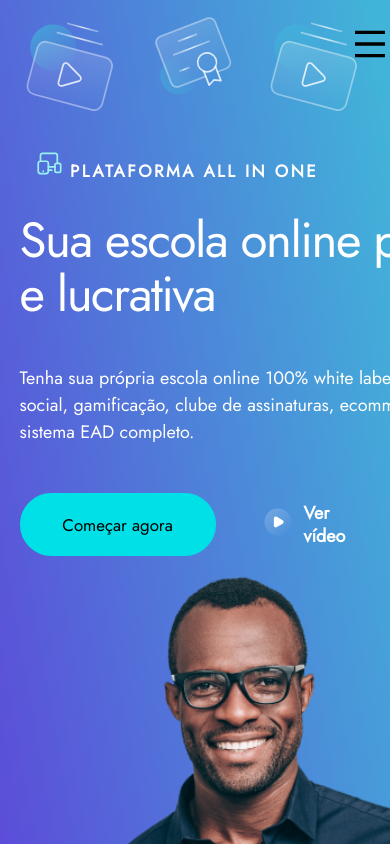
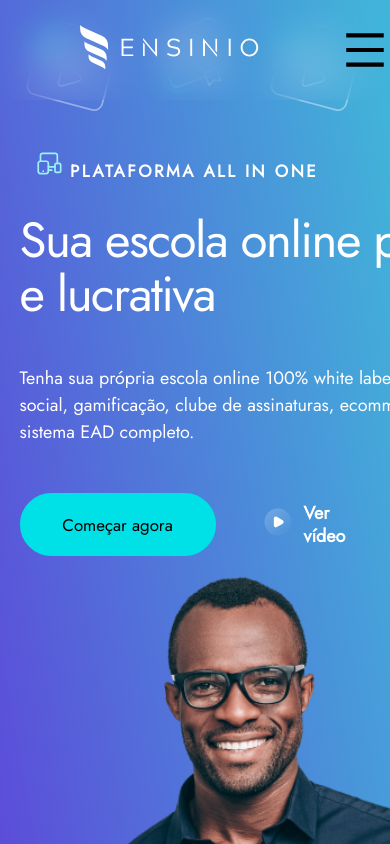
Before and after one commit to Felpasw/ensinio-frontend-challenge, a React (Create React App) app: page / in a window 390 px wide. Shown: the top 844 px of the page. Built offline with nearby package versions, Linux system fonts and the light colour scheme.

Commit message:
Adjusting mobile interface

```diff
--- a/src/assets/IconMenu/index.tsx
+++ b/src/assets/IconMenu/index.tsx
@@ -1,6 +1,6 @@
 export default function IconMenu() {
   return (
-    <svg xmlns="http://www.w3.org/2000/svg" viewBox="0 0 24 24">
+    <svg xmlns="http://www.w3.org/2000/svg" viewBox="0 0 24 24" color="#ffff">
       <path d="M3 4H21V6H3V4ZM3 11H21V13H3V11ZM3 18H21V20H3V18Z"></path>
     </svg>
   );
--- a/src/presentation/Components/MobileMenu/index.tsx
+++ b/src/presentation/Components/MobileMenu/index.tsx
@@ -3,16 +3,22 @@ import { useState } from 'react';
 
 import * as S from './styles';
 import IconMenu from '../../../assets/IconMenu';
+import IconClose from '../../../assets/IconClose';
+import EnsionioLogo from '../../../assets/EnsinioLogo';
 
 export default function MobileMenu() {
   const [isVisible, setIsVisible] = useState(false);
 
   return (
     <AnimatePresence>
-      <S.Nav>
+      <S.Content>
+        <S.Logo>
+          <EnsionioLogo />
+        </S.Logo>
+
         <S.MenuIcon
           whileTap={{
-            scale: 2,
+            scale: 1.5,
           }}
           onClick={() => {
             setIsVisible(!isVisible);
@@ -20,8 +26,10 @@ export default function MobileMenu() {
         >
           <IconMenu />
         </S.MenuIcon>
+      </S.Content>
 
-        {isVisible && (
+      {isVisible && (
+        <S.Nav>
           <S.Navlist>
             <S.NavItems
               initial={{
@@ -42,11 +50,19 @@ export default function MobileMenu() {
                 opacity: 0,
               }}
             >
+              <S.CloseMenuIcon
+                onClick={() => setIsVisible(!isVisible)}
+                whileTap={{
+                  scale: 1.5,
+                }}
+              >
+                <IconClose />
+              </S.CloseMenuIcon>
               Bom dia
             </S.NavItems>
           </S.Navlist>
-        )}
-      </S.Nav>
+        </S.Nav>
+      )}
     </AnimatePresence>
   );
 }
--- a/src/presentation/Components/MobileMenu/styles.ts
+++ b/src/presentation/Components/MobileMenu/styles.ts
@@ -1,21 +1,43 @@
 import { motion } from 'framer-motion';
 import styled from 'styled-components';
+
+export const Content = styled.div`
+  display: none;
+  @media (max-width: 1100px) {
+    display: flex;
+    position: fixed;
+    width: 100%;
+    flex-direction: row;
+    justify-content: space-between;
+    height: 100px;
+    backdrop-filter: blur(15px);
+  }
+`;
+
+export const Logo = styled.div`
+  color: white;
+  cursor: pointer;
+  align-self: center;
+  margin-left: 80px;
+`;
+
+export const Nav = styled.div`
+  display: none;
+  @media (max-width: 1100px) {
+    display: flex;
+    justify-content: flex-end;
+    position: fixed;
+
+    backdrop-filter: blur(15px);
+    background: transparent;
+    height: 100%;
+    width: 100%;
+  }
+`;
 
 export const Navlist = styled(motion.ul)`
   color: #fff;
   height: 100%;
-  background: transparent;
-  backdrop-filter: blur(15px);
-`;
-
-export const Nav = styled.div`
-  display: flex;
-  justify-content: flex-end;
-  position: fixed;
-  z-index: 1;
-
-  background: transparent;
-  width: 100%;
 `;
 
 export const NavItems = styled(motion.li)`
@@ -25,13 +47,15 @@ export const NavItems = styled(motion.li)`
 
 export const MenuIcon = styled(motion.div)`
   display: none;
-  @media (max-width: 1100px) {
-    display: flex;
-    position: fixed;
-    height: 88px;
-    color: #fff;
-    justify-content: flex-end;
-    cursor: pointer;
-    width: 40px;
-  }
+  display: flex;
+  color: white;
+  cursor: pointer;
+
+  width: 50px;
 `;
+
+export const CloseMenuIcon = styled(motion.div)`
+  cursor: pointer;
+  align-self: flex-end;
+  width: 100px;
+`;
```
